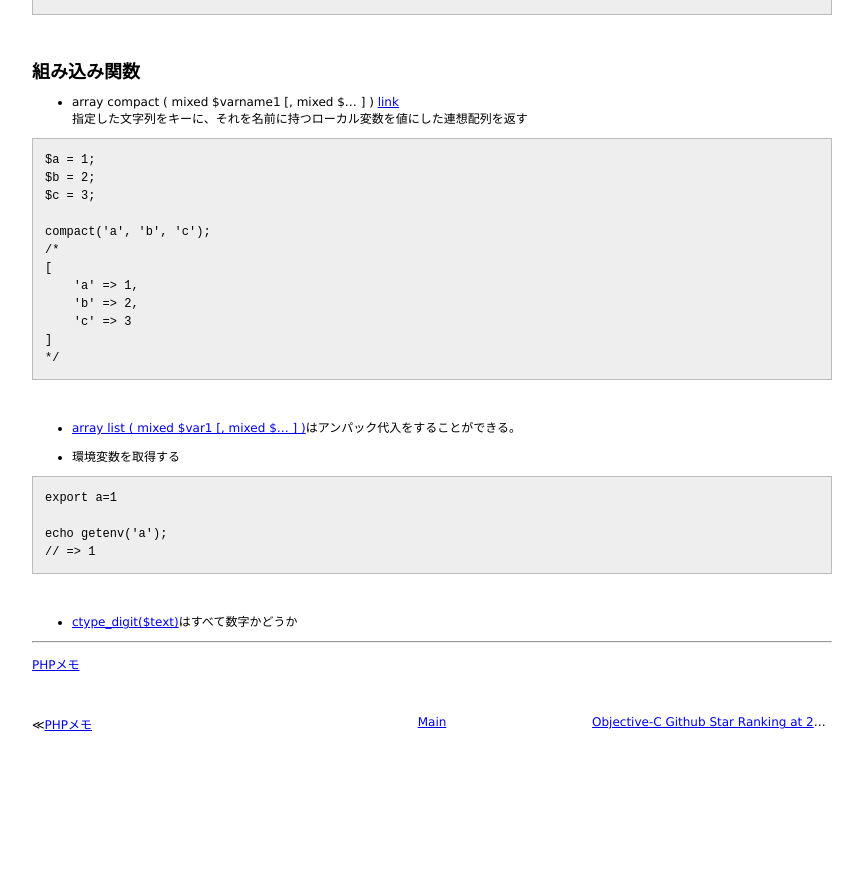
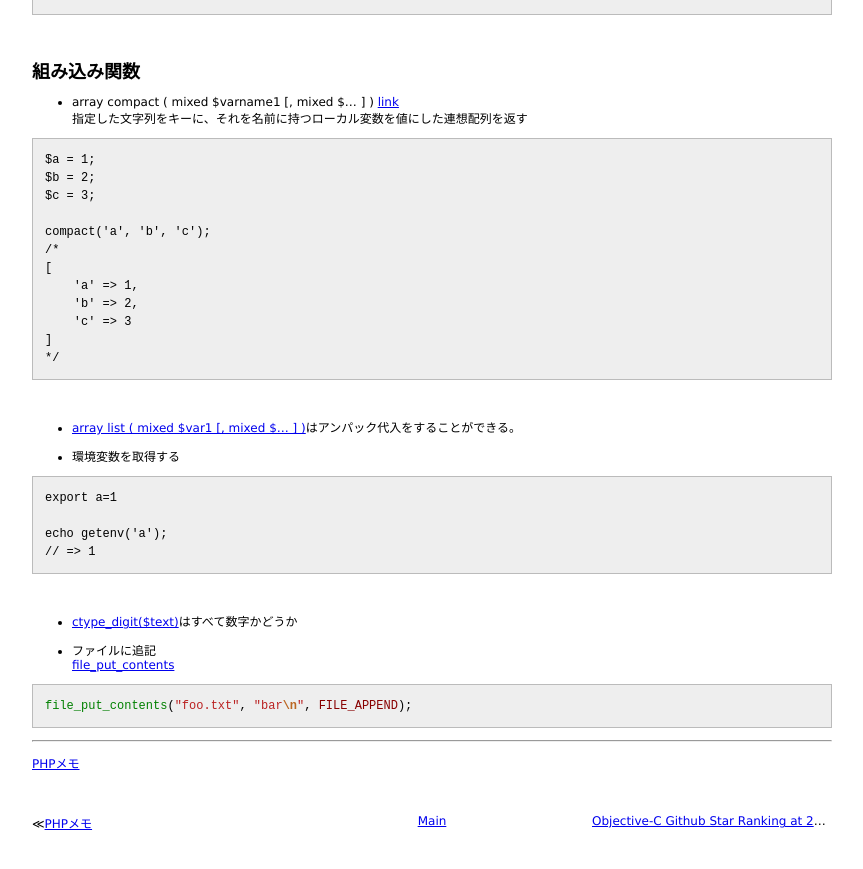
Before and after one commit to 38elements/38elements.github.com, a Jekyll site: the page built from _posts/2016-05-24-php.md, in a window 1280 px wide and 900 px high, scrolled down 2503 px. Shown: the top 869 px of the window, without its empty margins (208-1071 px from the left). Built offline with Jekyll 4.4.1, drawn with Linux system fonts in a browser that asks for light colours; before the commit the page ends 3304 px from its top, so only the background shows below that.

Commit message:
Update 2016-05-24-php.md

````diff
--- a/_posts/2016-05-24-php.md
+++ b/_posts/2016-05-24-php.md
@@ -182,6 +182,13 @@ echo getenv('a');
 * [ctype_digit($text)](http://php.net/manual/ja/function.ctype-digit.php)はすべて数字かどうか
 <br>
 
+* ファイルに追記
+[file_put_contents](http://php.net/manual/ja/function.file-put-contents.php)
+
+```php
+file_put_contents("foo.txt", "bar\n", FILE_APPEND);
+```
+
 ---
 
 [PHPメモ](/2016/05/30/php.html)
````
